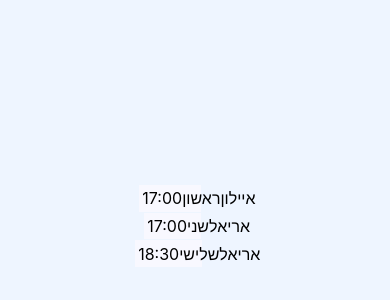
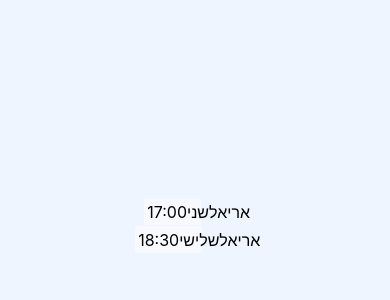
Before and after one commit to NivOzer/English-Tutoring-app, a React Native app: screen / in a window 390 px wide. Shown: the part 196-496 px from the top of the page. Built offline with nearby package versions, Linux system fonts and the light colour scheme.

Commit message:
Modals workign prefectly

```diff
--- a/App.js
+++ b/App.js
@@ -5,9 +5,21 @@ export default function App() {
   return (
     <View style={styles.container}>
       <StatusBar style="auto" />
-      <Lesson name="איילון" time="17:00" weekDay="ראשון" />
-      <Lesson name="אריאל" time="17:00" weekDay="שני" />
-      <Lesson name="אריאל" time="18:30" weekDay="שלישי" />
+      {/* <Lesson name="איילון" time="17:00" weekDay="ראשון" phone="50-535-3075" /> */}
+      <Lesson
+        name="אריאל"
+        time="17:00"
+        weekDay="שני"
+        phone="54-884-1196"
+        parentPhone="541111111"
+      />
+      <Lesson
+        name="אריאל"
+        time="18:30"
+        weekDay="שלישי"
+        phone="54-884-1196"
+        parentPhone="541111111"
+      />
     </View>
   );
 }
--- a/components/Lesson.tsx
+++ b/components/Lesson.tsx
@@ -1,14 +1,19 @@
-import { StyleSheet, Text, View,TouchableOpacity ,Modal,Button} from 'react-native'
+import { StyleSheet, Text, View,TouchableOpacity ,Modal,Linking} from 'react-native'
 import React,{useState} from 'react'
 
 type Props = {
   name:String
   time:String
   weekDay:String
+  phone:String
+  parentPhone:String
 }
 
 const Lesson = (props: Props) => {
   const [modalVisible, setModalVisible] = useState(false);
+  const phoneNumber = "+972 "+props.phone;
+  const parentPhoneNumber = "+972 "+props.parentPhone;
+
   return (
     <TouchableOpacity onPress={() => setModalVisible(true)}>
     <View style={styles.container}>
@@ -17,19 +22,26 @@ const Lesson = (props: Props) => {
       <Text style={styles.text}>{props.name}</Text>
     </View>
     <Modal
-        animationType="slide"
+        animationType="fade"
         transparent={true}
         visible={modalVisible}
         onRequestClose={() => setModalVisible(false)}
       >
         <View style={styles.modalContainer}>
           <View style={styles.modalContent}>
-            <Text style={styles.modalTitle}>Lesson Details:</Text>
+            <Text style={styles.modalTitle}>פרטי שיעור:</Text>
             <View style={styles.modalDetailsContainer}>
               <Text style={styles.modalDetails} >שם: {props.name}</Text>
               <Text style={styles.modalDetails}>שעה: {props.time}</Text>
               <Text style={styles.modalDetails}>יום בשבוע: {props.weekDay}</Text>
-              <Text style={styles.modalDetails}>נייד: {props.weekDay}</Text>
+              <View style={styles.modalDetailsContainer}>
+                <Text style={styles.modalDetails}>נייד: </Text>
+                <Text style={[styles.modalDetails, styles.modalDetailsText]} onPress={() => Linking.openURL(`tel:${phoneNumber}`)}>{phoneNumber}</Text>
+              </View>
+              <View style={styles.modalDetailsContainer}>
+                <Text style={styles.modalDetails}>נייד הורה: </Text>
+                <Text style={[styles.modalDetails, styles.modalDetailsText]} onPress={() => Linking.openURL(`tel:${parentPhoneNumber}`)}>{parentPhoneNumber}</Text>
+              </View>
             </View>
             <TouchableOpacity
         style={styles.modalClose}
@@ -73,7 +85,7 @@ const styles = StyleSheet.create({
       padding: 20,
       borderRadius: 10,
       elevation: 5,
-      width:'70%',
+      width:'75%',
       height:'50%'
     },
     modalDetailsContainer:{
@@ -85,11 +97,20 @@ const styles = StyleSheet.create({
     modalTitle:{
       fontSize:30
     },
-    modalClose: {
-
+    modalDetailsText:{
+      color:'#0088CC',
+      fontSize:20,
+    },
+    modalClose:{
+      backgroundColor:"#db4c64",
+      alignItems:'center',
+      justifyContent:"center",
+      width:'60%',
+      borderRadius:20,
     },
     modalCloseText:{
       fontSize:20,
-      color:'#0088CC'
+      color:'white',
+      padding:'10%',
     }
 })
```
